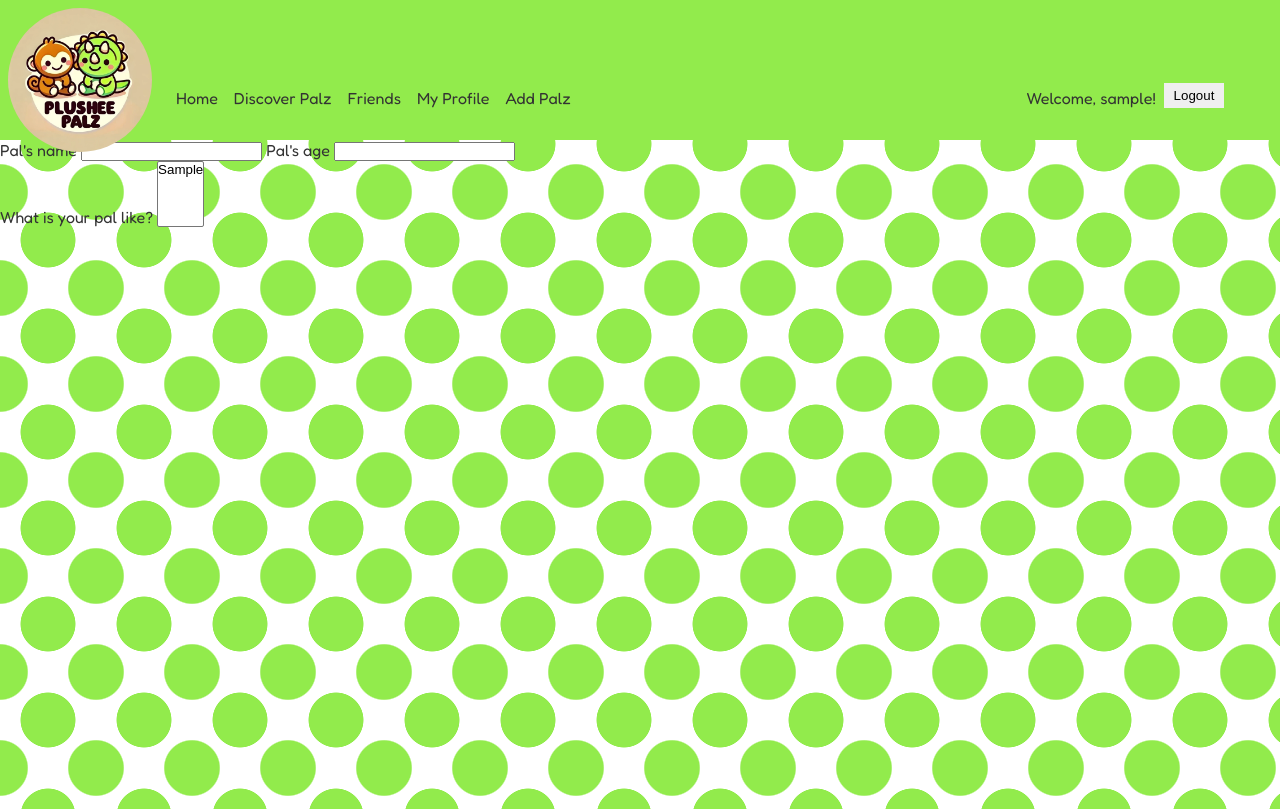
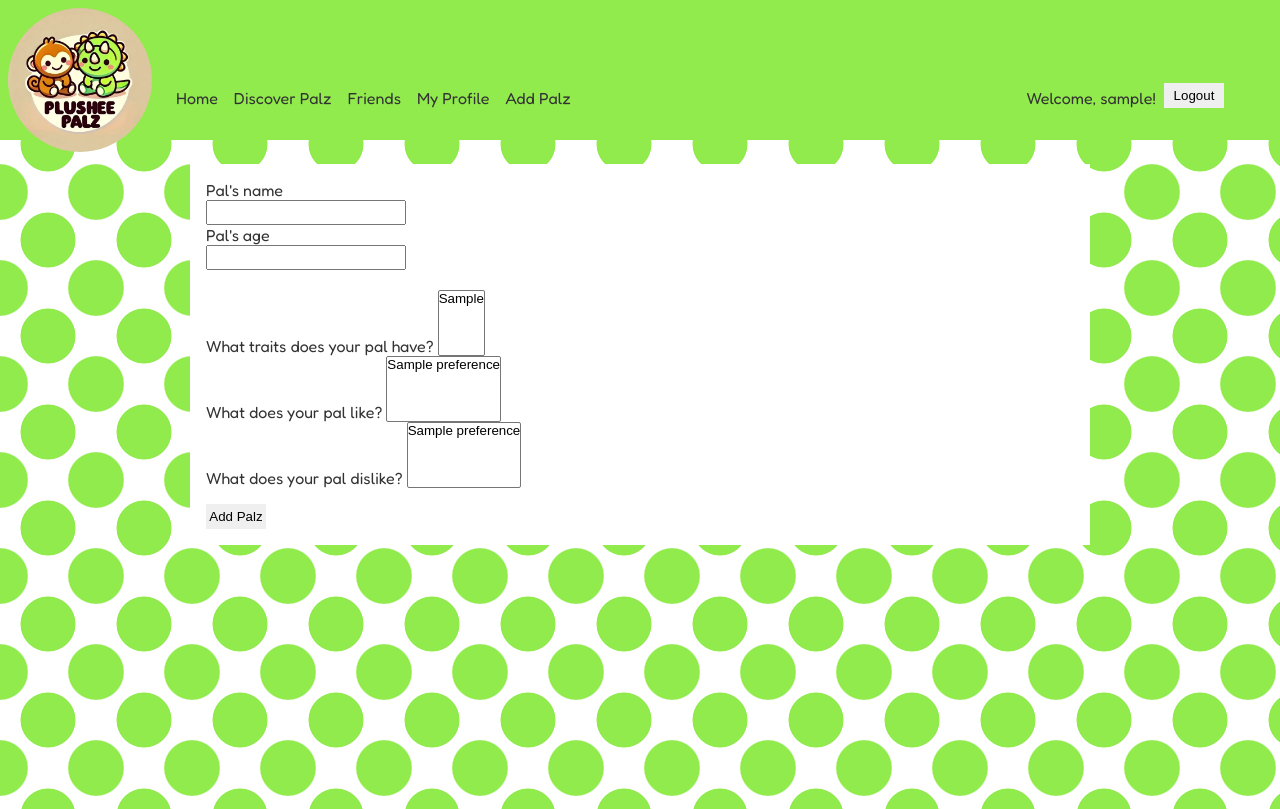
Before and after one commit to katiperkio/PlusheePalz, a PHP site: page /addpalz.php in a window 1280 px wide. Shown: the top 809 px of the page. Run offline with PHP 8.4, Linux system fonts and the light colour scheme; the visitor is signed in with stand-in values (Sample User, id 1); tables that the repository leaves empty or names only in its code hold one stand-in row (values such as "Sample post"); some libraries are stand-ins or nearby versions.

Commit message:
add palz somehow functional

```diff
--- a/addpalz.php
+++ b/addpalz.php
@@ -2,33 +2,81 @@
 
 $page_title = 'Add Palz';
 include 'inc/header_inc.php';
-$sql = "SELECT * FROM nature";
-$result = mysqli_query($connection, $sql);
+
+// Fetch nature traits
+$sql_nature = "SELECT * FROM nature";
+$stmt_nature = $connection->prepare($sql_nature);
+$stmt_nature->execute();
+$result_nature = $stmt_nature->get_result();
+
+// Fetch preferences
+$sql_preferences = "SELECT * FROM preferences";
+$stmt_preferences = $connection->prepare($sql_preferences);
+$stmt_preferences->execute();
+$result_preferences = $stmt_preferences->get_result();
 
 ?>
 
-<form action="./database/db_addpalz.php" method="POST">
+<div class="addpalz-wrap">
+    <form action="./database/db_addpalz.php" method="POST" class="addpalz">
         <label for="palz_name">Pal's name</label>
         <input type="text" id="palz_name" name="palz_name" required>
         <label for="palz_age">Pal's age</label>
         <input type="text" id="palz_age" name="palz_age">
+        <br>
+
         <div class="select_nature">
-        <label for="palz_nature">What is your pal like?</label>
-        <select id="palz_nature" name="palz_nature" multiple="multiple" placeholder="Choose traits">
+            <label for="palz_nature">What traits does your pal have?</label>
+            <select id="palz_nature" name="palz_nature[]" multiple="multiple" placeholder="Choose traits">
                 <?php
-            if (mysqli_num_rows($result) > 0) { // Check if the query has results
-                while ($row = mysqli_fetch_assoc($result)) { // Go through each row in the results
-
-                    echo "<option value=" . $row["nature"] . ">" . $row["nature"] . "</option>";
+                if ($result_nature->num_rows > 0) {
+                    while ($row_nature = $result_nature->fetch_assoc()) {
+                        echo "<option value='" . htmlspecialchars($row_nature['nature']) . "'>" . htmlspecialchars($row_nature['nature']) . "</option>";
                     }
                 }
                 ?>
             </select>
+            <br>
         </div>
+
+        <div class="select_preferences">
+            <label for="palz_loves">What does your pal like?</label>
+            <select id="palz_loves" name="palz_loves[]" multiple="multiple" placeholder="Choose likes">
+                <?php
+                if ($result_preferences->num_rows > 0) {
+                    while ($row_preferences = $result_preferences->fetch_assoc()) {
+                        echo "<option value='" . htmlspecialchars($row_preferences['name']) . "'>" . htmlspecialchars($row_preferences['name']) . "</option>";
+                    }
+                }
+                ?>
+            </select>
+            <br>
+
+            <label for="palz_hates">What does your pal dislike?</label>
+            <select id="palz_hates" name="palz_hates[]" multiple="multiple" placeholder="Choose dislikes">
+                <?php
+                // Reset pointer and reuse the preferences for dislikes
+                $result_preferences->data_seek(0);
+                if ($result_preferences->num_rows > 0) {
+                    while ($row_preferences = $result_preferences->fetch_assoc()) {
+                        echo "<option value='" . htmlspecialchars($row_preferences['name']) . "'>" . htmlspecialchars($row_preferences['name']) . "</option>";
+                    }
+                }
+                ?>
+            </select>
+            <br>
+        </div>
+        <button type="submit" class="add-btn">Add Palz</button>
     </form>
-
+</div>
 
 <?php
+
+$result_preferences->free();
+$stmt_preferences->close();
+
+$result_nature->free();
+$stmt_nature->close();
 
 include 'inc/footer_inc.php';
 
--- a/index.php
+++ b/index.php
@@ -5,7 +5,7 @@ include 'inc/header_inc.php';
 
 $user_id = $_SESSION['id'] ?? null;
 
-$sql = "SELECT palz.id, palz.name, palz.description, palz.age, palz.image_url,
+$sql = "SELECT palz.id, palz.name, palz.age, palz.birthday, palz.image_url,
                COALESCE(COUNT(user_likes.palz_id), 0) AS like_count,
                MAX(user_likes.user_id = ?) AS isLiked
         FROM palz
@@ -50,7 +50,7 @@ if ($result->num_rows > 0) { // Check if the query has results
         echo "<br>";
 
         /* echo "Syntymäpäiväni: " . $row['age'] . "<br>"; */
-        echo "Syntymäpäiväni: " . date("j.n.Y", strtotime($row['age'])) . "<br>";
+        echo "Syntymäpäiväni: " . date("j.n.Y", strtotime($row['birthday'])) . "<br>";
 
         $buttonText = $row['isLiked'] ? 'Unlike' : 'Like';
         echo '<button class="like-btn" data-palz-id="' . $palz_id . '">'
--- a/js/main.js
+++ b/js/main.js
@@ -1,3 +1,55 @@
-$('#palz_nature').SumoSelect({
-    max: 5
+$(function() {
+    // Function to sort options alphabetically
+    function sortOptions(selectElement) {
+        const options = $(selectElement).find('option');
+        options.sort(function(a, b) {
+            return a.text.localeCompare(b.text);
+        });
+        $(selectElement).empty().append(options); // Re-attach sorted options
+    }
+
+    // Sort options for each select element
+    sortOptions('#palz_loves');
+    sortOptions('#palz_hates');
+    sortOptions('#palz_nature');
+
+    // Initialize each SumoSelect independently
+    $('#palz_loves').SumoSelect({
+        max: 5,
+        triggerChangeCombined: false
+    });
+
+    $('#palz_hates').SumoSelect({
+        max: 5,
+        triggerChangeCombined: false
+    });
+
+    $('#palz_nature').SumoSelect({
+        max: 5,
+        triggerChangeCombined: false
+    });
+
+    // Function to disable selected items in the opposite dropdown
+    function syncSelections() {
+        const selectedLoves = $('#palz_loves').val() || [];
+        const selectedHates = $('#palz_hates').val() || [];
+
+        // Disable items in #palz_hates that are selected in #palz_loves
+        $('#palz_hates option').each(function() {
+            $(this).prop('disabled', selectedLoves.includes($(this).val()));
+        });
+
+        // Disable items in #palz_loves that are selected in #palz_hates
+        $('#palz_loves option').each(function() {
+            $(this).prop('disabled', selectedHates.includes($(this).val()));
+        });
+
+        // Manually update SumoSelect displays
+        $('#palz_loves')[0].sumo.reload();
+        $('#palz_hates')[0].sumo.reload();
+    }
+
+    // Event listeners to trigger sync on selection change without closing the dropdown
+    $('#palz_loves').on('change', syncSelections);
+    $('#palz_hates').on('change', syncSelections);
 });
--- a/styles/style.css
+++ b/styles/style.css
@@ -62,15 +62,23 @@ main {
     margin: 0 0.5rem;
 }
 
-.login-form > input {
+.login-form > input,
+.addpalz > input {
+    height: 25px;
+    width: 200px;
+}
+
+.login-btn,
+.logout-btn,
+.like-btn,
+.add-btn {
+    border: none;
+    width: 60px;
     height: 25px;
 }
 
-.login-btn,
-.logout-btn {
-    border: none;
-    width: 60px;
-    height: 25px;
+.add-btn {
+    margin-top: 1rem;
 }
 
 .user-authentication {
@@ -84,7 +92,7 @@ main {
     align-items: flex-end;
 }
 
-.cards, .profilewrap {
+.cards, .profilewrap, .addpalz-wrap {
     display: flex;
     flex-wrap: wrap;
     justify-content: center;
@@ -108,7 +116,7 @@ main {
     transform: scale(1.05);
 }
 
-.profile {
+.profile, .addpalz {
     display: flex;
     flex-direction: column;
     background-color: white;
```
Also changed, not shown: database/db_addpalz.php (+67 -8 lines). Lines whose indentation alone changed are shown as unchanged.
